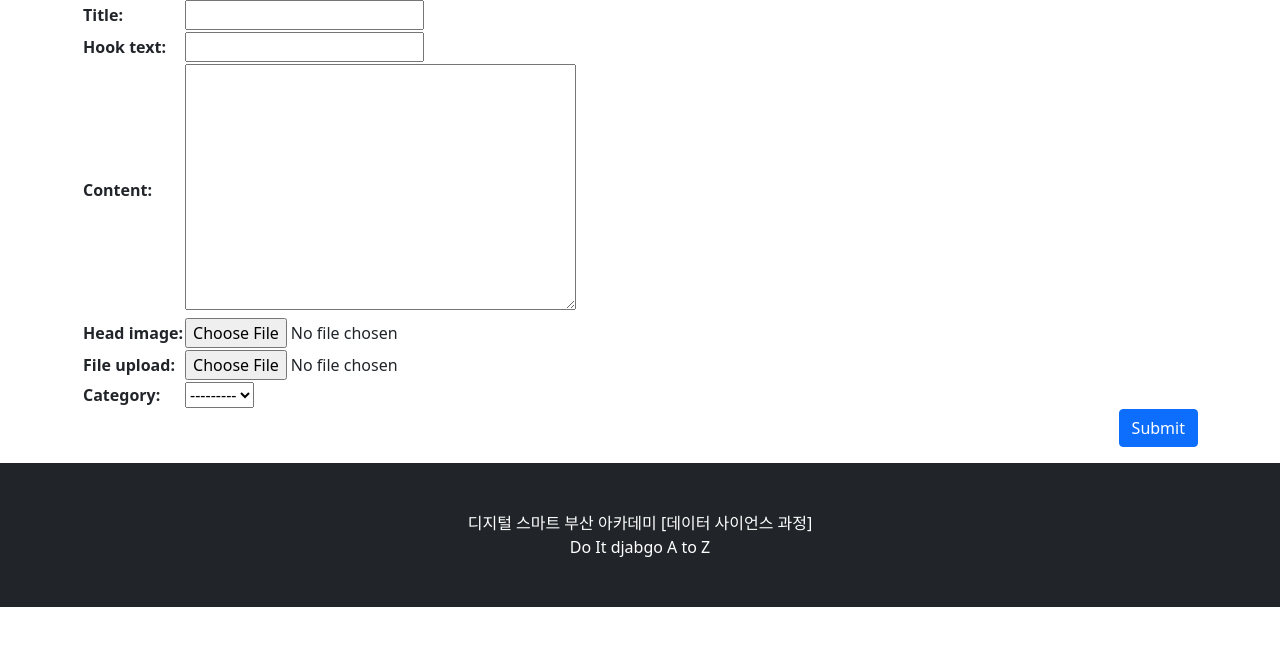
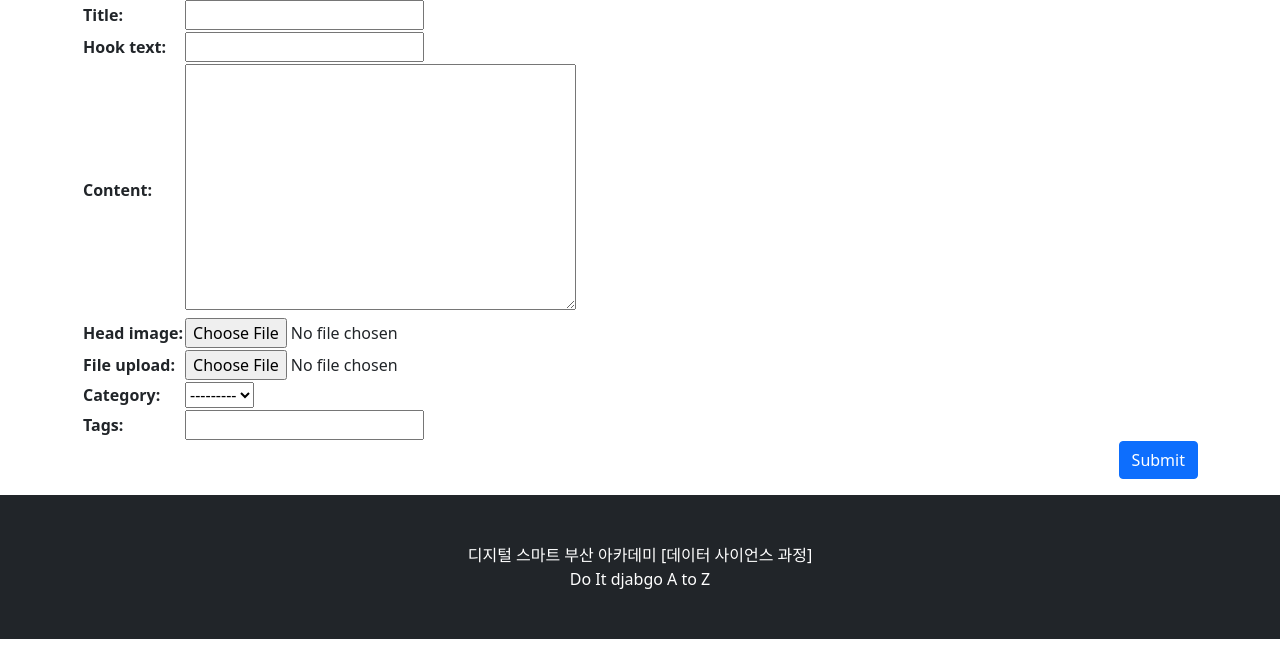
Before and after one commit to Sdonghoon/do_it_djanjo_a_to_z, a Django app: page /blog/create_post/ in a window 1280 px wide. Shown: the part 154-800 px from the top of the page. Run offline with Django 3.2, Linux system fonts and the light colour scheme; the visitor is signed in with stand-in values (Sample User, id 1); data that the repository does not hold is empty; some libraries are stand-ins or nearby versions.

Commit message:
텍스트로 태그입력

```diff
--- a/blog/templates/blog/post_form.html
+++ b/blog/templates/blog/post_form.html
@@ -9,6 +9,10 @@
     <form method="post" enctype="multipart/form-data">{% csrf_token %}
         <table>
             {{ form }}
+            <tr>
+                <th><label for="id_tags_str">Tags:</label></th>
+                <td><input type="text" name="tags_str" id="id_tags_str"></td>
+            </tr>
         </table>
         <button type="submit" class="btn btn-primary float-end">Submit</button>
     </form>
--- a/blog/views.py
+++ b/blog/views.py
@@ -3,6 +3,8 @@ from django.views.generic import ListView, DetailView, CreateView, UpdateView
 from django.contrib.auth.mixins import LoginRequiredMixin, UserPassesTestMixin
 from .models import Post, Category, Tag
 from django.core.exceptions import PermissionDenied
+from django.utils.text import slugify
+
 class PostList(ListView):
     model = Post
     ordering = '-pk'
@@ -15,7 +17,7 @@ class PostList(ListView):
 
 class PostCreate(LoginRequiredMixin, UserPassesTestMixin, CreateView):
     model = Post
-    fields = ['title', 'hook_text', 'content','head_image', 'file_upload','category']
+    fields = ['title', 'hook_text', 'content','head_image', 'file_upload', 'category']
 
     def test_func(self):
         return self.request.user.is_superuser or self.request.user.is_staff
@@ -24,7 +26,24 @@ class PostCreate(LoginRequiredMixin, UserPassesTestMixin, CreateView):
         current_user = self.request.user
         if current_user.is_authenticated and (current_user.is_staff or current_user.is_superuser):
             form.instance.author = current_user
-            return super(PostCreate, self).form_valid(form)
+            response = super(PostCreate, self).form_valid(form)
+
+            tags_str = self.request.POST.get('tags_str')
+            if tags_str:
+                tags_str = tags_str.strip()
+                tags_str = tags_str.replace(',', ';')
+                tags_list = tags_str.split(';')
+
+                for t in tags_list:
+                    t = t.strip()
+                    tag, is_tag_created = Tag.objects.get_or_create(name=t)
+                    if is_tag_created:
+                        tag.slug = slugify(t, allow_unicode=True)
+                        tag.save()
+                    self.object.tags.add(tag)
+
+            return response
+
         else:
             return redirect('/blog/')
 
```
Also changed, not shown: blog/tests.py (+10 -0 lines).
